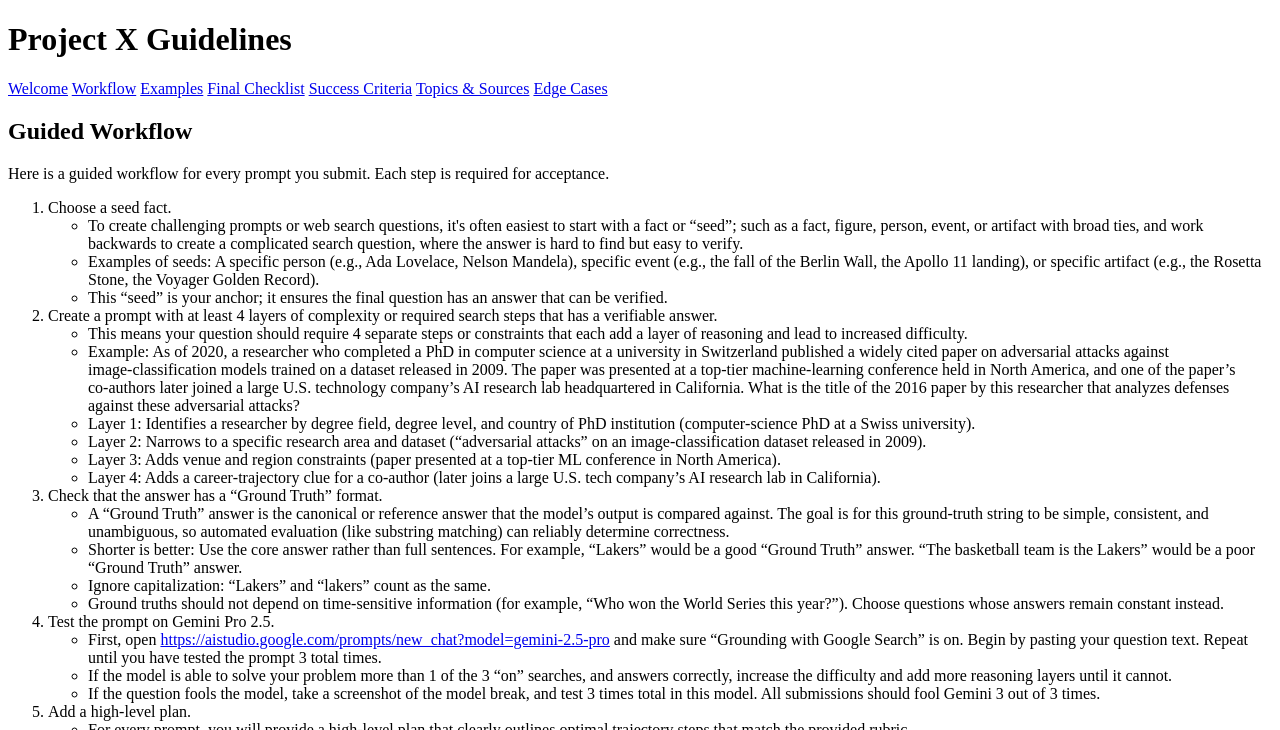
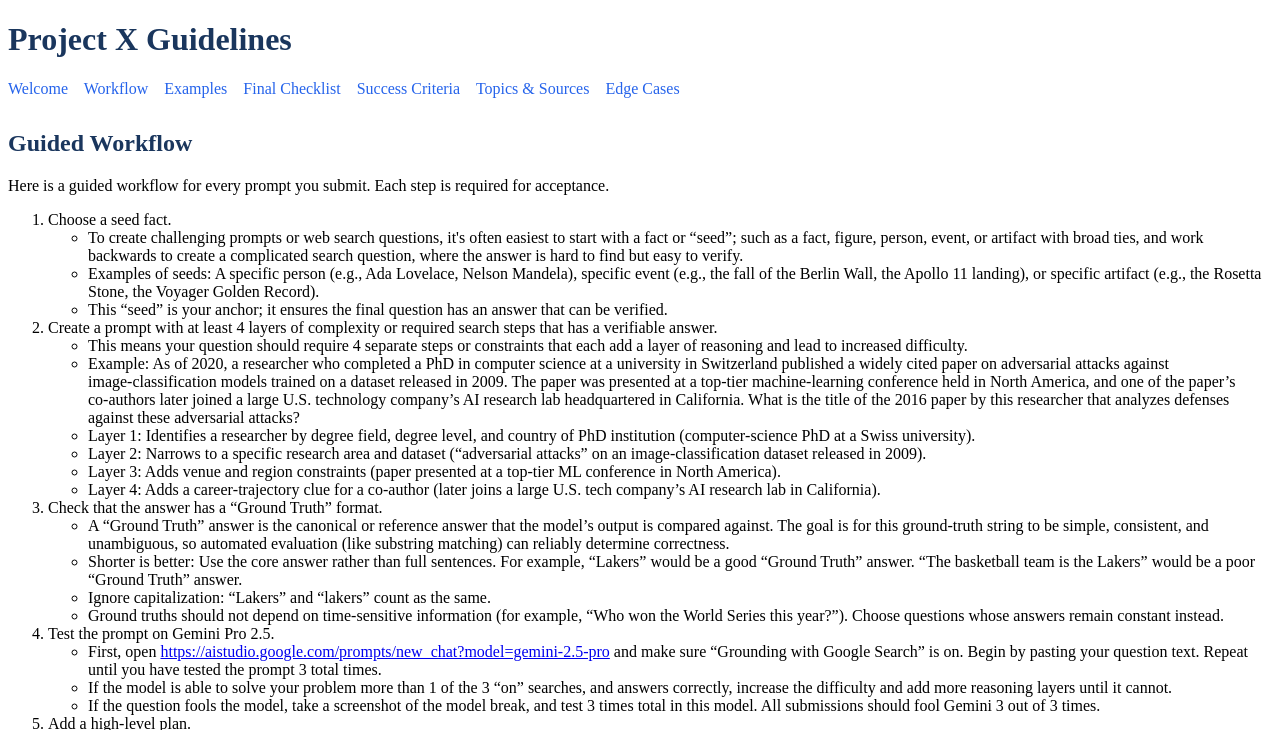
Before and after one commit to Justin-Folio/Proj-specific, a plain HTML site: page workflow.html in a window 1280 px wide. Shown: the top 730 px of the page. Drawn offline with Linux system fonts and the light colour scheme.

Commit message:
Update workflow.html

```diff
--- a/workflow.html
+++ b/workflow.html
@@ -3,7 +3,7 @@
 <head>
   <meta charset="UTF-8">
   <title>Project X – Guided Workflow</title>
-  <link rel="stylesheet" href="styles2.css">
+  <link rel="stylesheet" href="styles3.css">
 </head>
 <body>
   <header>
```
